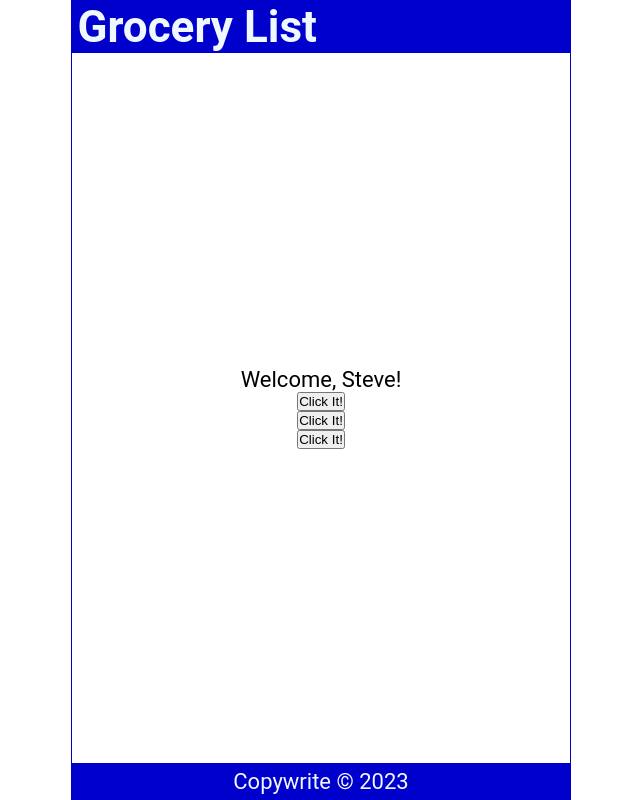
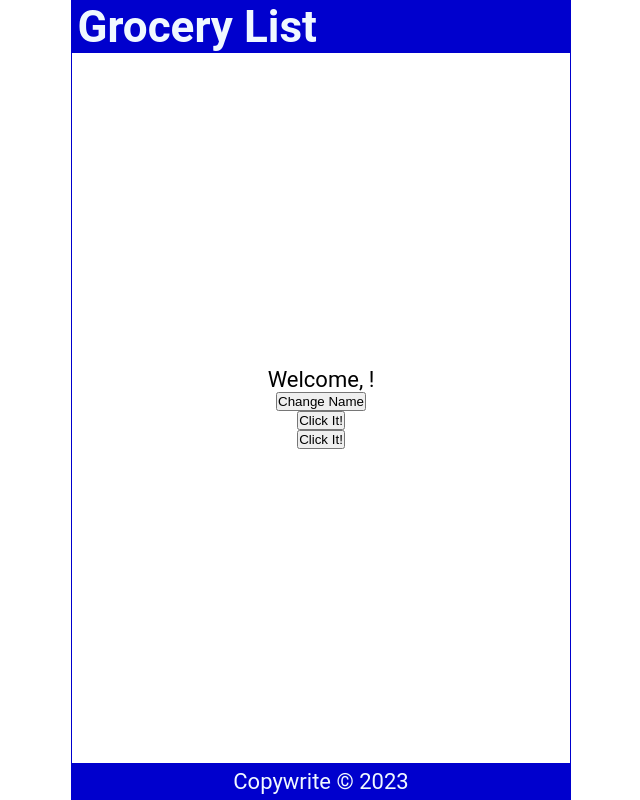
Before and after one commit to linds0202/react-practice, a React (Create React App) app in the folder 01tut/: page / in a window 1280 px wide. Shown: the whole page, without its empty margins (319-959 px from the left). Built offline with nearby package versions, Linux system fonts and the light colour scheme.

Commit message:
add useState

```diff
--- a/01tut/src/Content.js
+++ b/01tut/src/Content.js
@@ -1,35 +1,35 @@
+import { useState } from 'react'
 
 const Content = () => {
+
+    const [name, setName] = useState('')
+    const [count, setCount] = useState(0)
 
     const handleNameChange = () => {
         const names = ["Lindsay", "Bob", "Steve", "Betty"]
 
         const int = Math.floor(Math.random() * names.length)
 
-        return names[int]
+        setName(names[int])
     }
 
     const handleClick = () => {
-        console.log('You clicked it!')
+        setCount(count + 1)
+        console.log(count)
     }
 
-    const handleClick2 = (name) => {
-        console.log(`${name} was clicked!`)
+    const handleClick2 = () => {
+        console.log(count)
     }
-
-    const handleClick3 = (e) => {
-        console.log(e.target)
-    }
-
 
     return (
     <main>
         <p onDoubleClick={handleClick}>
-          Welcome, {handleNameChange()}!
+          Welcome, {name}!
         </p>
+        <button onClick={handleNameChange}>Change Name</button>
         <button onClick={handleClick}>Click It!</button>
-        <button onClick={() => handleClick2('Lindsay')}>Click It!</button>
-        <button onClick={(e) => handleClick3(e)}>Click It!</button>
+        <button onClick={handleClick2}>Click It!</button>
     </main>
   )
 }
```
